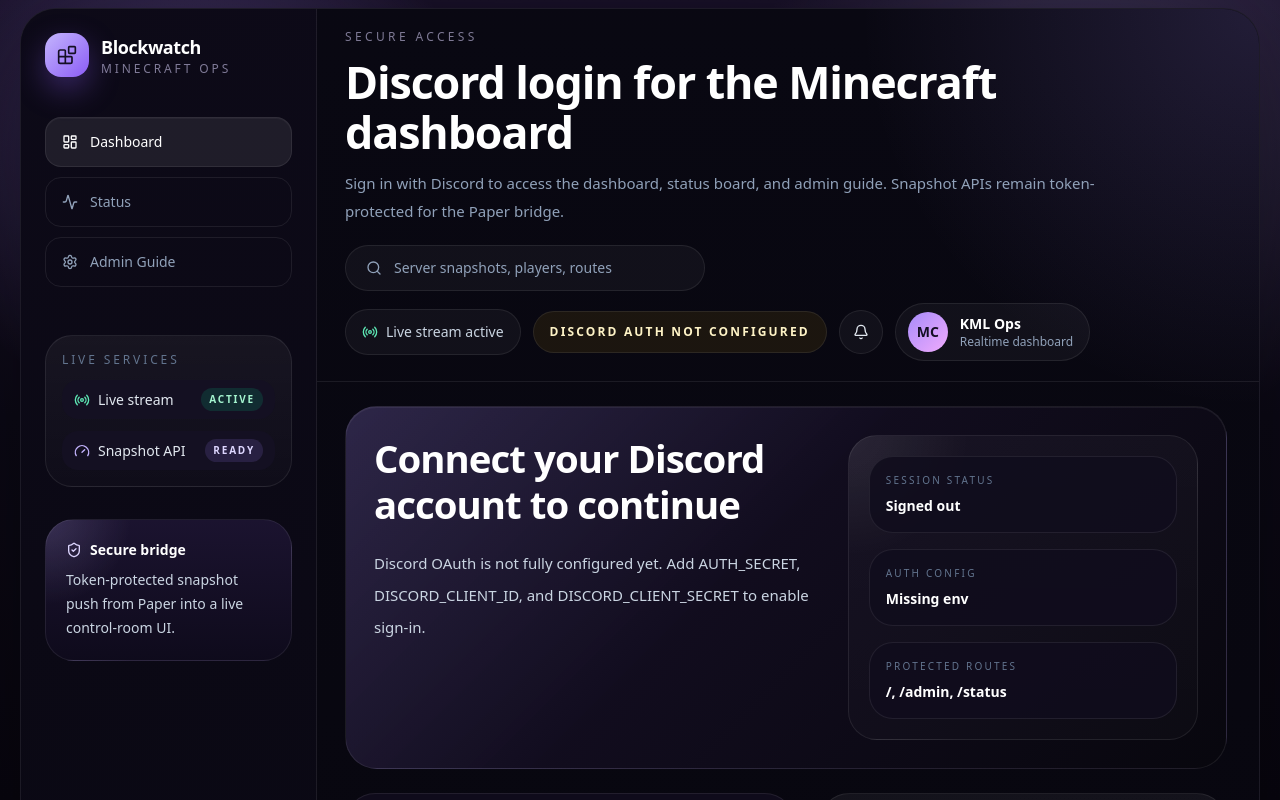
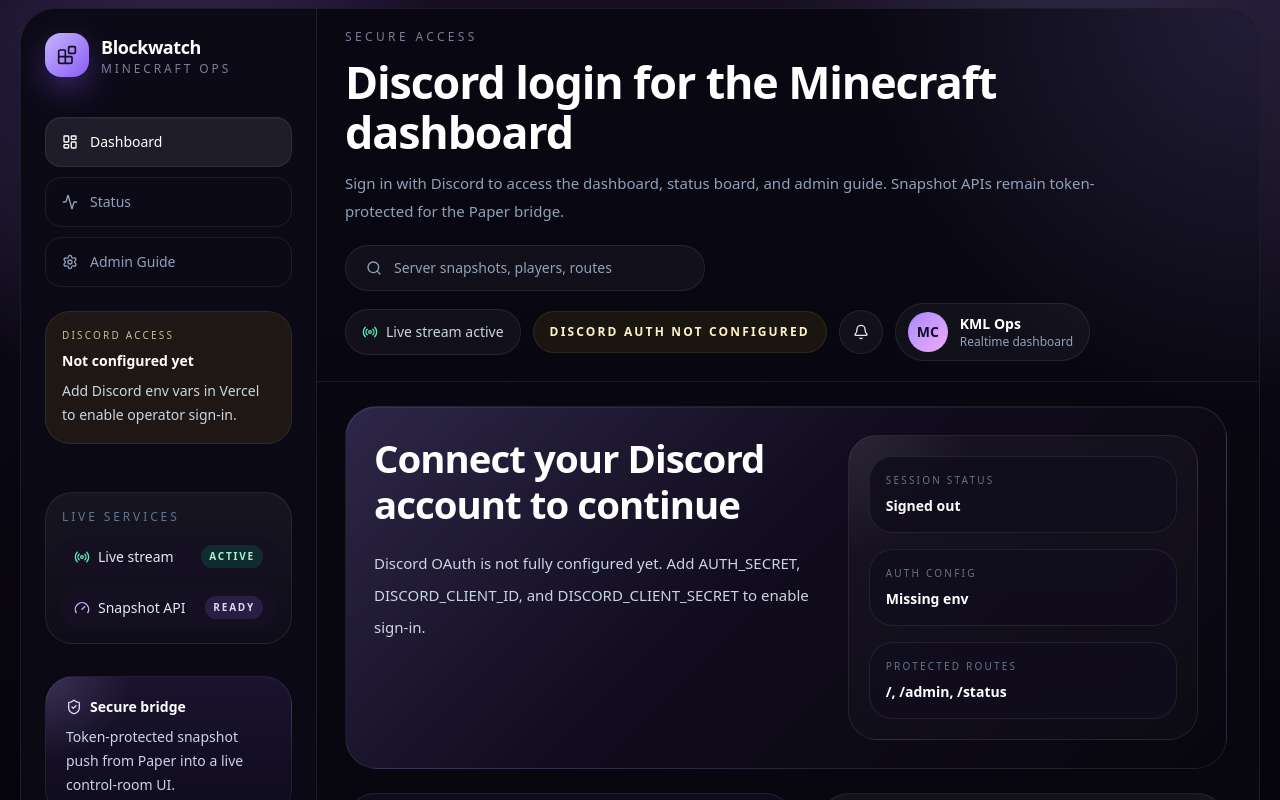
Before and after one commit to XerflyzDev/Minecraft-Dashboard-KML-By-AlphesTeam, a Next.js app: page /login in a window 1280 px wide. Shown: the top 800 px of the page. Built offline with nearby package versions, Linux system fonts and the light colour scheme; no server answers.

Commit message:
Add sidebar Discord login action

```diff
--- a/src/components/dashboard-shell.tsx
+++ b/src/components/dashboard-shell.tsx
@@ -14,6 +14,7 @@
 } from "lucide-react";
 
 import { AuthControls } from "@/components/auth-controls";
+import { SidebarDiscordButton } from "@/components/sidebar-discord-button";
 import { isDiscordAuthConfigured } from "@/lib/auth-env";
 
 const navItems = [
@@ -87,6 +88,8 @@
               );
             })}
           </nav>
+
+          <SidebarDiscordButton authConfigured={authConfigured} />
 
           <div className="mt-12 space-y-3 rounded-[1.7rem] border border-white/8 bg-[linear-gradient(180deg,rgba(255,255,255,0.05),rgba(255,255,255,0.02))] p-4">
             <p className="text-xs uppercase tracking-[0.24em] text-slate-500">Live services</p>
--- /dev/null
+++ b/src/components/sidebar-discord-button.tsx
@@ -0,0 +1,78 @@
+"use client";
+
+import { LogIn, LogOut, ShieldCheck } from "lucide-react";
+import { signIn, signOut, useSession } from "next-auth/react";
+
+export function SidebarDiscordButton({
+  authConfigured,
+}: {
+  authConfigured: boolean;
+}) {
+  const { data: session, status } = useSession();
+
+  if (!authConfigured) {
+    return (
+      <div className="mt-6 rounded-[1.55rem] border border-amber-300/16 bg-amber-400/8 px-4 py-4">
+        <p className="text-[10px] uppercase tracking-[0.22em] text-amber-100/75">
+          Discord access
+        </p>
+        <p className="mt-2 text-sm font-semibold text-white">Not configured yet</p>
+        <p className="mt-2 text-sm leading-6 text-slate-300">
+          Add Discord env vars in Vercel to enable operator sign-in.
+        </p>
+      </div>
+    );
+  }
+
+  if (status === "loading") {
+    return (
+      <div className="mt-6 rounded-[1.55rem] border border-white/8 bg-white/4 px-4 py-4">
+        <p className="text-[10px] uppercase tracking-[0.22em] text-slate-500">
+          Discord access
+        </p>
+        <p className="mt-2 text-sm font-semibold text-white">Checking session...</p>
+      </div>
+    );
+  }
+
+  if (!session?.user) {
+    return (
+      <button
+        onClick={() => signIn("discord", { callbackUrl: "/" })}
+        className="mt-6 flex w-full items-center justify-between rounded-[1.55rem] border border-violet-300/18 bg-[linear-gradient(135deg,rgba(196,181,253,0.18),rgba(139,92,246,0.12))] px-4 py-4 text-left transition hover:border-violet-200/28 hover:bg-[linear-gradient(135deg,rgba(196,181,253,0.24),rgba(139,92,246,0.18))]"
+      >
+        <div>
+          <p className="text-[10px] uppercase tracking-[0.22em] text-violet-100/70">
+            Discord access
+          </p>
+          <p className="mt-2 text-sm font-semibold text-white">Login with Discord</p>
+          <p className="mt-2 text-sm leading-6 text-slate-300">
+            Sign in to open the dashboard, status, and admin tools.
+          </p>
+        </div>
+        <LogIn className="h-4 w-4 shrink-0 text-violet-100" />
+      </button>
+    );
+  }
+
+  return (
+    <button
+      onClick={() => signOut({ callbackUrl: "/login" })}
+      className="mt-6 flex w-full items-center justify-between rounded-[1.55rem] border border-emerald-300/16 bg-emerald-400/8 px-4 py-4 text-left transition hover:bg-emerald-400/12"
+    >
+      <div>
+        <p className="text-[10px] uppercase tracking-[0.22em] text-emerald-100/75">
+          Discord access
+        </p>
+        <p className="mt-2 text-sm font-semibold text-white">Connected</p>
+        <p className="mt-2 text-sm leading-6 text-slate-300">
+          {session.user.name ? `${session.user.name} is signed in.` : "Session active."}
+        </p>
+      </div>
+      <div className="flex shrink-0 items-center gap-2 text-emerald-100">
+        <ShieldCheck className="h-4 w-4" />
+        <LogOut className="h-4 w-4" />
+      </div>
+    </button>
+  );
+}
```
